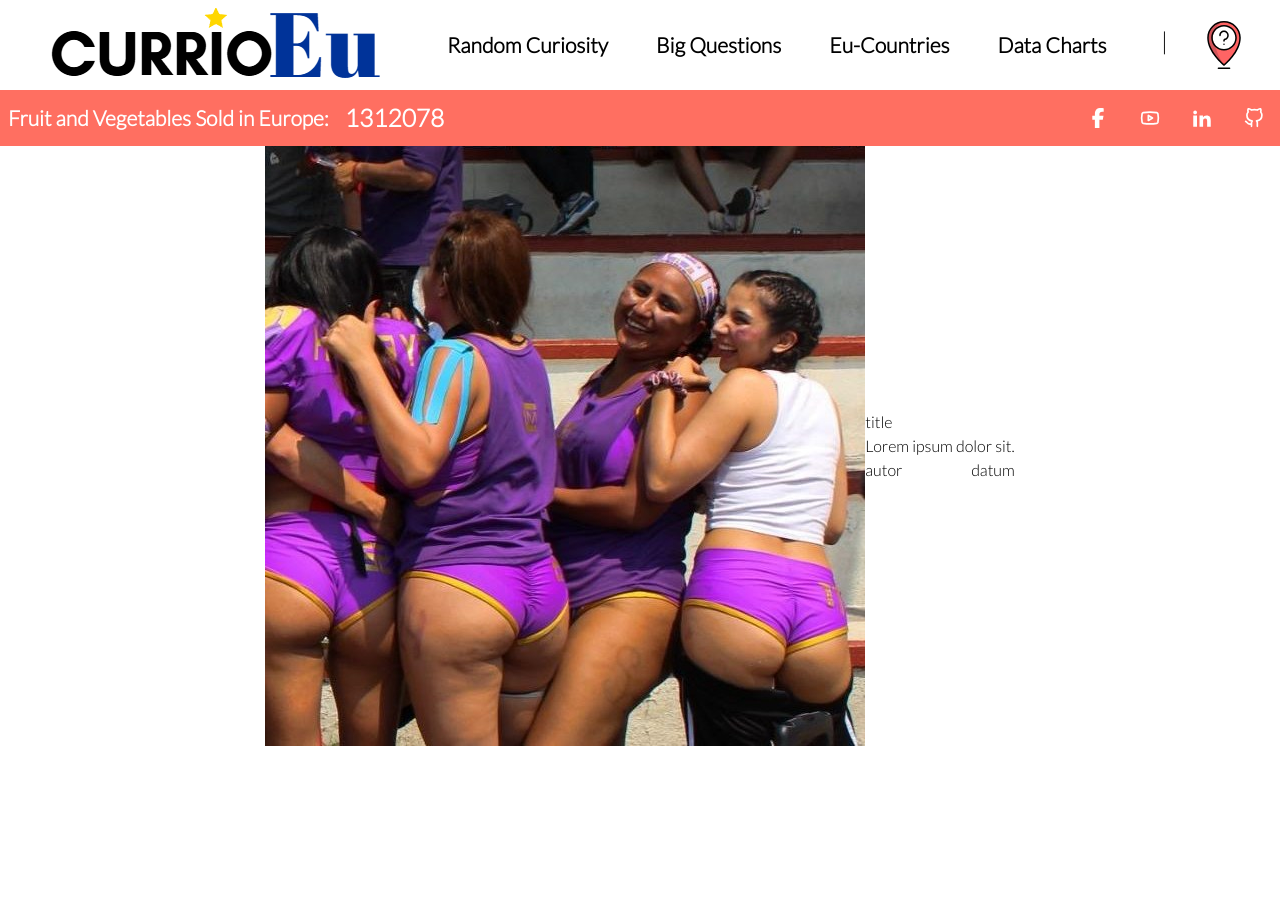
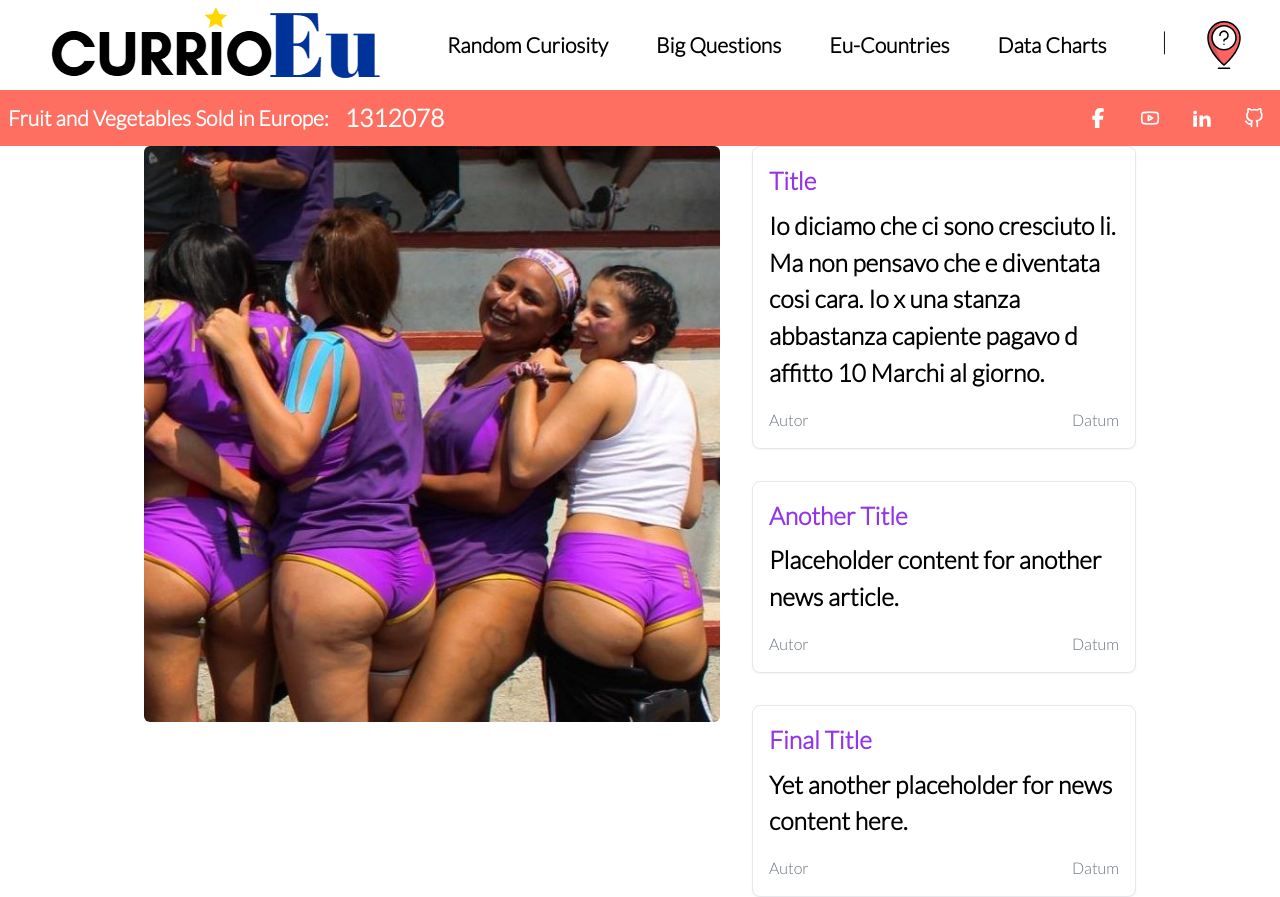
Before and after one commit to StefanHritcu/CurioEU, a React (Vite) app in the folder frontend/: page / in a window 1280 px wide. Before the commit the page ends 800 px from the top, so only its background shows below. Built offline with nearby package versions, Linux system fonts and the light colour scheme.

Commit message:
fix: bugs..

```diff
--- a/frontend/src/Homepage.tsx
+++ b/frontend/src/Homepage.tsx
@@ -4,7 +4,9 @@ import HomepageNews from "./HomepageNews";
 const Homepage: React.FC = () => {
   return (
     <>
-      <HomepageNews />
+      <div className="mx-6 tablet-lg:mx-12 tablet-xl:mx-14 laptop:mx-20">
+        <HomepageNews />
+      </div>
     </>
   );
 };
--- a/frontend/src/HomepageNews.tsx
+++ b/frontend/src/HomepageNews.tsx
@@ -1,22 +1,64 @@
 import React from "react";
 import mainNewsImage from "./assets/homepageImages/mainNews.jpg";
+import Typography from "./Typography";
 
 const HomepageNews: React.FC = () => {
   return (
-    <div>
-      <div className="tablet-xl:flex tablet-xl:justify-center tablet-xl:items-center tablet-lg:mx-12 tablet-xl:mx-14 laptop:mx-16">
+    <div className="flex flex-col items-center px-4 sm:px-8 lg:px-16">
+      {/* MAIN HOMEPAGE IMAGE AND LAST 3 NEWS */}
+      <div className="w-full flex flex-col tablet-xl:flex-row tablet-xl:justify-center tablet-xl:items-start gap-8">
         {/* MAIN HOMEPAGE IMAGE */}
-        <div className="relative">
-          <img src={mainNewsImage} alt="first news image" loading="lazy" />
+        <div className="relative mx-auto w-full tablet-xl:w-3/5">
+          <img
+            src={mainNewsImage}
+            className="w-full max-w-[700px] min-w-[280px] mx-auto rounded-md"
+            alt="first news image"
+            loading="lazy"
+          />
         </div>
-        {/* MAIN HOMEPAGE IMAGE */}
-        <div>
-          <section>
-            <h1>title</h1>
-            <h3>Lorem ipsum dolor sit.</h3>
-            <div className="flex items-center justify-between">
-              <p>autor</p>
-              <p>datum</p>
+
+        {/* LAST 3 NEWS */}
+        <div className="flex flex-col gap-8 w-full tablet-xl:w-2/5">
+          <section className="p-4 border rounded-lg shadow-sm bg-white">
+            {/* TITLE */}
+            <Typography variant="p" className="text-purple-600 font-semibold">
+              Title
+            </Typography>
+            <Typography variant="p" className="font-extrabold text-[20px] mt-2">
+              Io diciamo che ci sono cresciuto li. Ma non pensavo che e
+              diventata cosi cara. Io x una stanza abbastanza capiente pagavo d
+              affitto 10 Marchi al giorno.
+            </Typography>
+            <div className="flex items-center justify-between mt-4 text-gray-500">
+              <p>Autor</p>
+              <p>Datum</p>
+            </div>
+          </section>
+
+          {/* Additional News Blocks (example placeholder, duplicate for other news items) */}
+          <section className="p-4 border rounded-lg shadow-sm bg-white">
+            <Typography variant="p" className="text-purple-600 font-semibold">
+              Another Title
+            </Typography>
+            <Typography variant="p" className="font-extrabold text-[20px] mt-2">
+              Placeholder content for another news article.
+            </Typography>
+            <div className="flex items-center justify-between mt-4 text-gray-500">
+              <p>Autor</p>
+              <p>Datum</p>
+            </div>
+          </section>
+
+          <section className="p-4 border rounded-lg shadow-sm bg-white">
+            <Typography variant="p" className="text-purple-600 font-semibold">
+              Final Title
+            </Typography>
+            <Typography variant="p" className="font-extrabold text-[20px] mt-2">
+              Yet another placeholder for news content here.
+            </Typography>
+            <div className="flex items-center justify-between mt-4 text-gray-500">
+              <p>Autor</p>
+              <p>Datum</p>
             </div>
           </section>
         </div>
```
